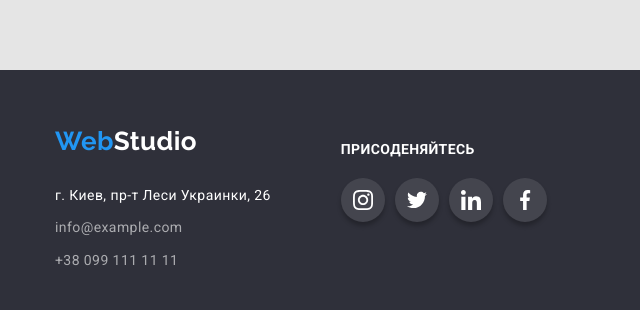
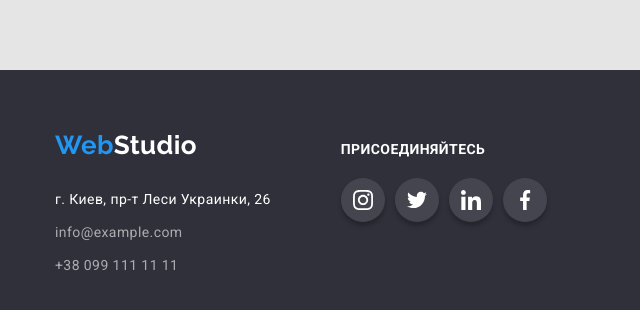
Before and after one commit to AnriiMais/goit-markup-hw-05, a plain HTML site: page portfolio.html in a window 1280 px wide. Shown: the part 1566-1876 px from the top of the page, 0-640 px from the left. Drawn offline with nearby package versions, Linux system fonts and the light colour scheme.

Commit message:
фиксики

```diff
--- a/css/styles.css
+++ b/css/styles.css
@@ -249,7 +249,7 @@ a {
 }
 .primary.button:hover,
 .primary.button:focus {
-  background-color: var(--accent-color);
+  background-color: #188CE8;
 }
 /* = = == = = = == = = =Список преимуществ = = = = == = == */
 .features {
@@ -471,9 +471,11 @@ a {
 
 /* - -- -- - ---- - - -- - Футер - - -- -- -- -- */
 
+
 .basement {
   display: flex;
-  align-items: center;
+  align-items: baseline;
+}
 }
 .logo-address {
   display: flex;
--- a/portfolio.html
+++ b/portfolio.html
@@ -244,7 +244,7 @@
                 </address>
             </div>
             <div class="social-link-list">
-                <h2 class="social-link-head">ПРИСОДЕНЯЙТЕСЬ</h2>
+                <h2 class="social-link-head">ПРИСОЕДИНЯЙТЕСЬ</h2>
                 <ul class="footer-social-list">
                     <li class="foot-social-item">
                         <a href="" class="instagram icon-link-footer">
```
Also changed, not shown: index.html (+1 -1 lines).
